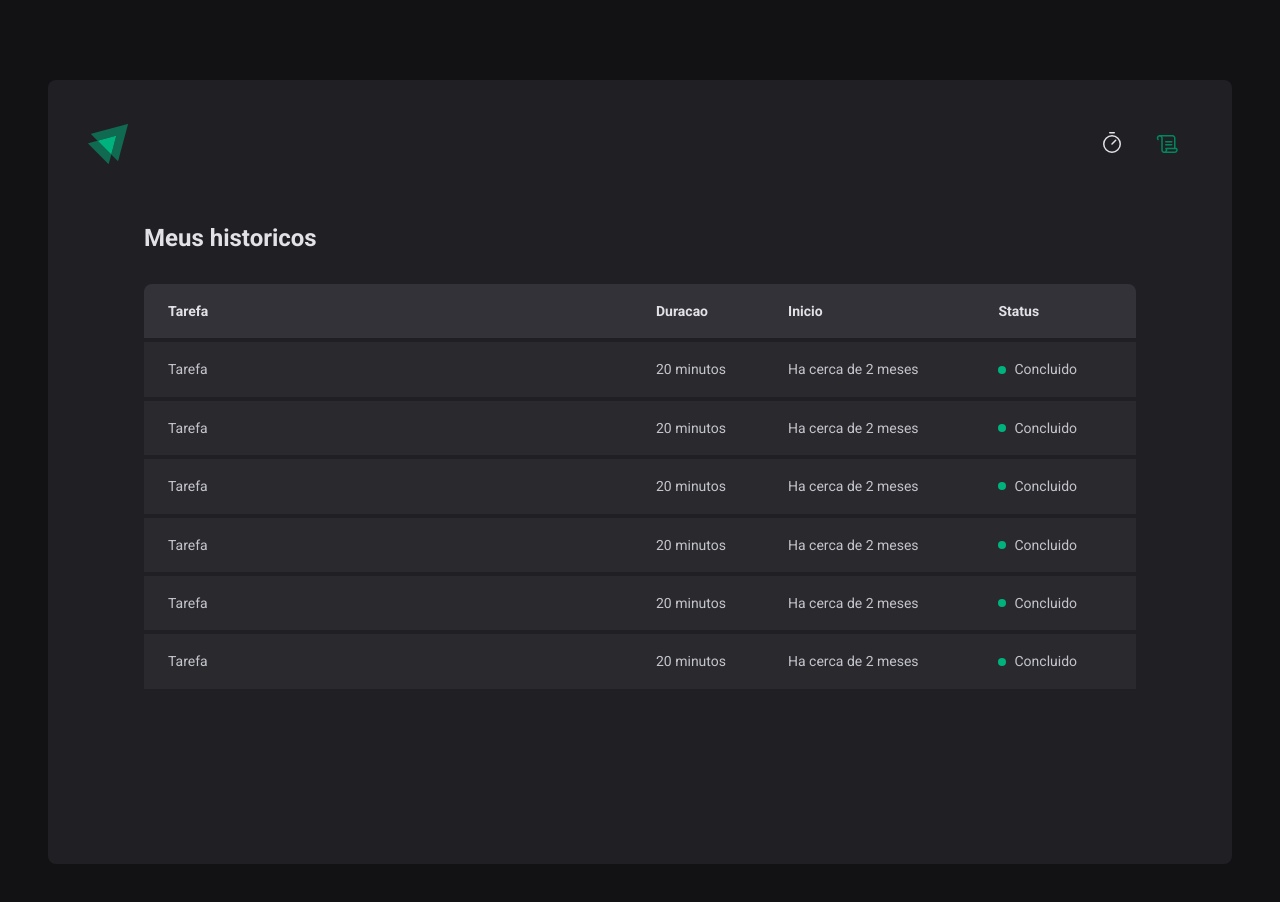
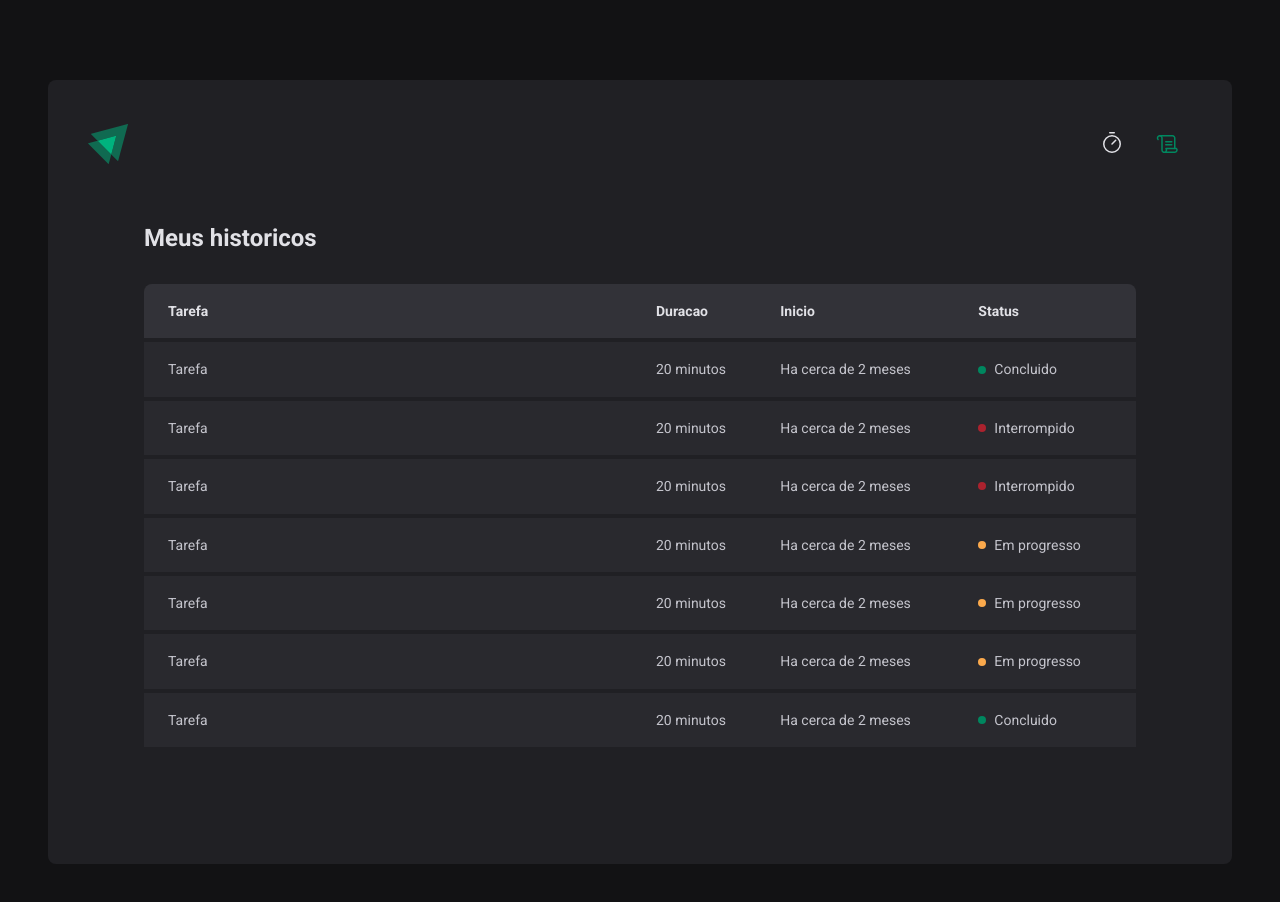
Before and after one commit to Mariano1994/igniteTimer, a React (Vite) app: page /history in a window 1280 px wide. Shown: the top 902 px of the page. Built offline with nearby package versions, Linux system fonts and the light colour scheme.

Commit message:
HistoryComponentFinished

```diff
--- a/src/pages/History/index.tsx
+++ b/src/pages/History/index.tsx
@@ -21,7 +21,7 @@ export function History() {
               <td>20 minutos</td>
               <td>Ha cerca de 2 meses</td>
               <td>
-                <StatusFlag> Concluido</StatusFlag>
+                <StatusFlag statusColor="green"> Concluido</StatusFlag>
               </td>
             </tr>
 
@@ -30,7 +30,7 @@ export function History() {
               <td>20 minutos</td>
               <td>Ha cerca de 2 meses</td>
               <td>
-                <StatusFlag> Concluido</StatusFlag>
+                <StatusFlag statusColor="red"> Interrompido</StatusFlag>
               </td>
             </tr>
 
@@ -39,7 +39,7 @@ export function History() {
               <td>20 minutos</td>
               <td>Ha cerca de 2 meses</td>
               <td>
-                <StatusFlag> Concluido</StatusFlag>
+                <StatusFlag statusColor="red"> Interrompido</StatusFlag>
               </td>
             </tr>
 
@@ -48,7 +48,7 @@ export function History() {
               <td>20 minutos</td>
               <td>Ha cerca de 2 meses</td>
               <td>
-                <StatusFlag> Concluido</StatusFlag>
+                <StatusFlag statusColor="yellow"> Em progresso</StatusFlag>
               </td>
             </tr>
 
@@ -57,15 +57,25 @@ export function History() {
               <td>20 minutos</td>
               <td>Ha cerca de 2 meses</td>
               <td>
-                <StatusFlag> Concluido</StatusFlag>
+                <StatusFlag statusColor="yellow"> Em progresso</StatusFlag>
               </td>
             </tr>
+
             <tr>
               <td>Tarefa</td>
               <td>20 minutos</td>
               <td>Ha cerca de 2 meses</td>
               <td>
-                <StatusFlag>Concluido</StatusFlag>
+                <StatusFlag statusColor="yellow"> Em progresso</StatusFlag>
+              </td>
+            </tr>
+
+            <tr>
+              <td>Tarefa</td>
+              <td>20 minutos</td>
+              <td>Ha cerca de 2 meses</td>
+              <td>
+                <StatusFlag statusColor="green"> Concluido</StatusFlag>
               </td>
             </tr>
           </tbody>
--- a/src/pages/History/styles.ts
+++ b/src/pages/History/styles.ts
@@ -62,7 +62,17 @@ export const HistoryList = styled.div`
   }
 `;
 
-export const StatusFlag = styled.span`
+const STATUS_COLORS = {
+  yellow: "yellow-500",
+  green: "green-500",
+  red: "red-500",
+} as const;
+
+interface StatusProps {
+  statusColor: "yellow" | "red" | "green";
+}
+
+export const StatusFlag = styled.span<StatusProps>`
   display: flex;
   align-items: center;
   gap: 0.5rem;
@@ -72,6 +82,7 @@ export const StatusFlag = styled.span`
     width: 0.5rem;
     height: 0.5rem;
     border-radius: 50%;
-    background-color: ${(props) => props.theme["green-300"]};
+    background-color: ${(props) =>
+      props.theme[STATUS_COLORS[props.statusColor]]};
   }
 `;
```
